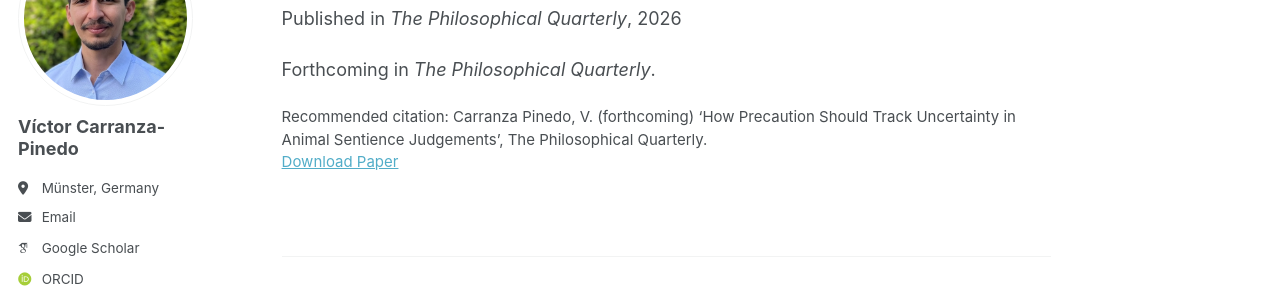
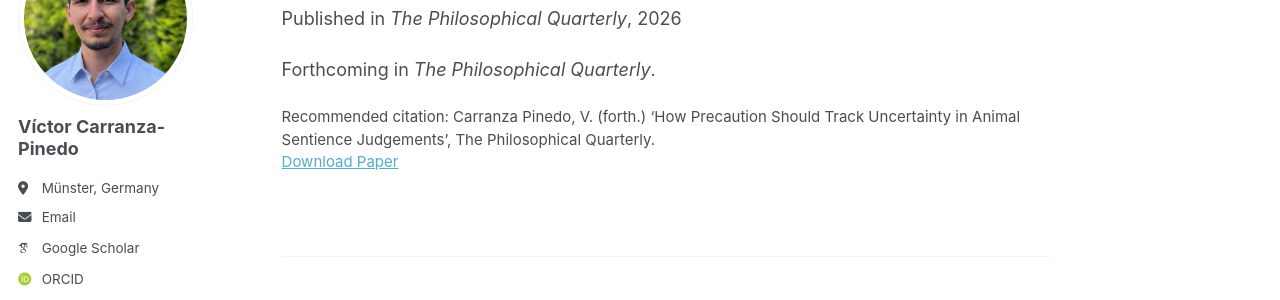
Before and after one commit to carranza-pinedo/carranza-pinedo.github.io, a Jekyll site: the page built from _publications/2026-precaution-uncertainty-animal-sentience.md, in a window 1280 px wide. Shown: the part 168-468 px from the top of the page. Built offline with Jekyll 4.4.1, drawn with Linux system fonts in a browser that asks for light colours; some web fonts are replaced; a script bundle is joined from its source files by our own code; library files that are not in the unit come from our copies.

Commit message:
Update 2026-precaution-uncertainty-animal-sentience.md

```diff
--- a/_publications/2026-precaution-uncertainty-animal-sentience.md
+++ b/_publications/2026-precaution-uncertainty-animal-sentience.md
@@ -5,10 +5,10 @@ category: manuscripts
 permalink: /publication/2026-precaution-uncertainty-animal-sentience
 excerpt: "Forthcoming in The Philosophical Quarterly."
 date: 2026-06-04
-pub_year: "forthcoming"
+pub_year: "forth."
 venue: "The Philosophical Quarterly"
 paperurl: https://philpapers.org/rec/CARHPS-2
-citation: "Carranza Pinedo, V. (forthcoming) ‘How Precaution Should Track Uncertainty in Animal Sentience Judgements’, The Philosophical Quarterly."
+citation: "Carranza Pinedo, V. (forth.) ‘How Precaution Should Track Uncertainty in Animal Sentience Judgements’, The Philosophical Quarterly."
 ---
 
 Forthcoming in *The Philosophical Quarterly*.
```
